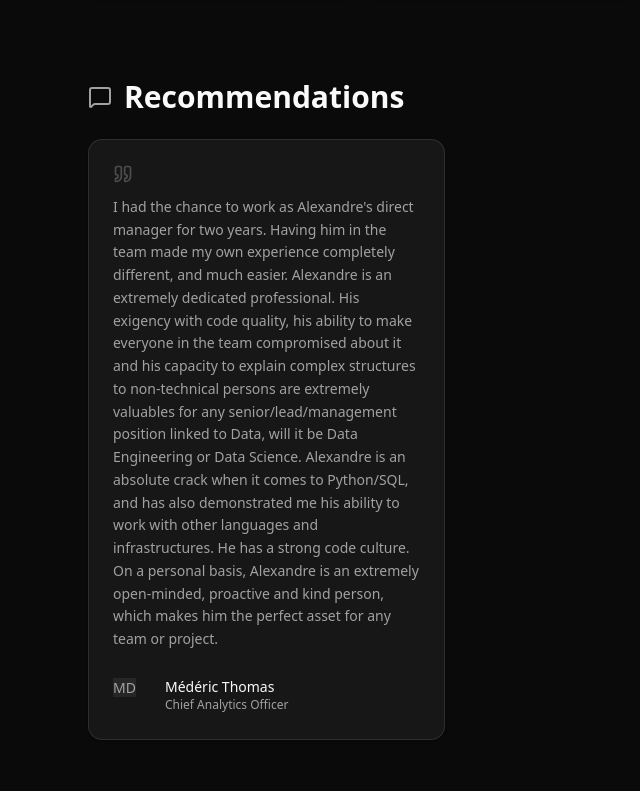
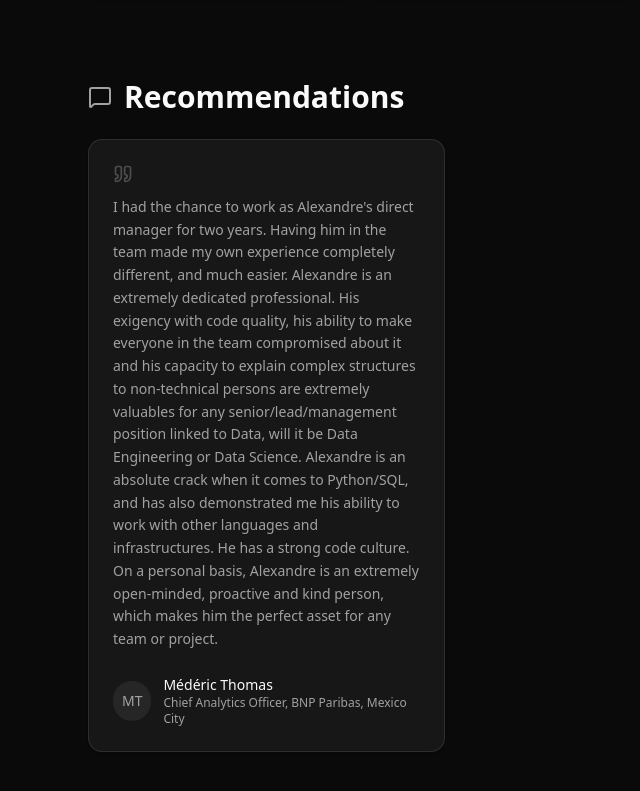
Before and after one commit to poupeaua/poupeaua.github.io, a React (Vite) app: page / in a window 1280 px wide. Shown: the part 1455-2246 px from the top of the page, without its empty margins (0-640 px from the left). Built offline with nearby package versions, Linux system fonts and the light colour scheme.

Commit message:
fix: avatar acronym in circle in recommendation

```diff
--- a/src/components/custom/home.tsx
+++ b/src/components/custom/home.tsx
@@ -98,11 +98,11 @@ export function RecommendationCard({ content, name, role }: { content: string; n
           {content}
         </p>
         <div className="flex items-center gap-3">
-          <Avatar className="h-10 w-10">
-            <AvatarFallback className="bg-muted text-muted-foreground text-sm">
-              MD
-            </AvatarFallback>
-          </Avatar>
+            <Avatar className="h-10 w-10 rounded-full flex items-center justify-center">
+              <AvatarFallback className="bg-muted text-muted-foreground text-sm rounded-full w-full h-full flex items-center justify-center">
+                {name.split(' ').map(n => n[0]).join('')}
+              </AvatarFallback>
+            </Avatar>
           <div>
             <p className="font-medium text-sm" data-testid={`text-recommendation-name-${name.toLowerCase().replace(' ', '-')}`}>{name}</p>
             <p className="text-xs text-muted-foreground" data-testid={`text-recommendation-role-${name.toLowerCase().replace(' ', '-')}`}>
--- a/src/pages/Home.tsx
+++ b/src/pages/Home.tsx
@@ -140,7 +140,7 @@ export default function Home() {
                     Alexandre is an absolute crack when it comes to Python/SQL, and has also demonstrated me his ability to work with other languages and infrastructures. He has a strong code culture.
                     On a personal basis, Alexandre is an extremely open-minded, proactive and kind person, which makes him the perfect asset for any team or project."
               name="Médéric Thomas"
-              role="Chief Analytics Officer"
+              role="Chief Analytics Officer, BNP Paribas, Mexico City"
             />
           </div>
       </section>
```
